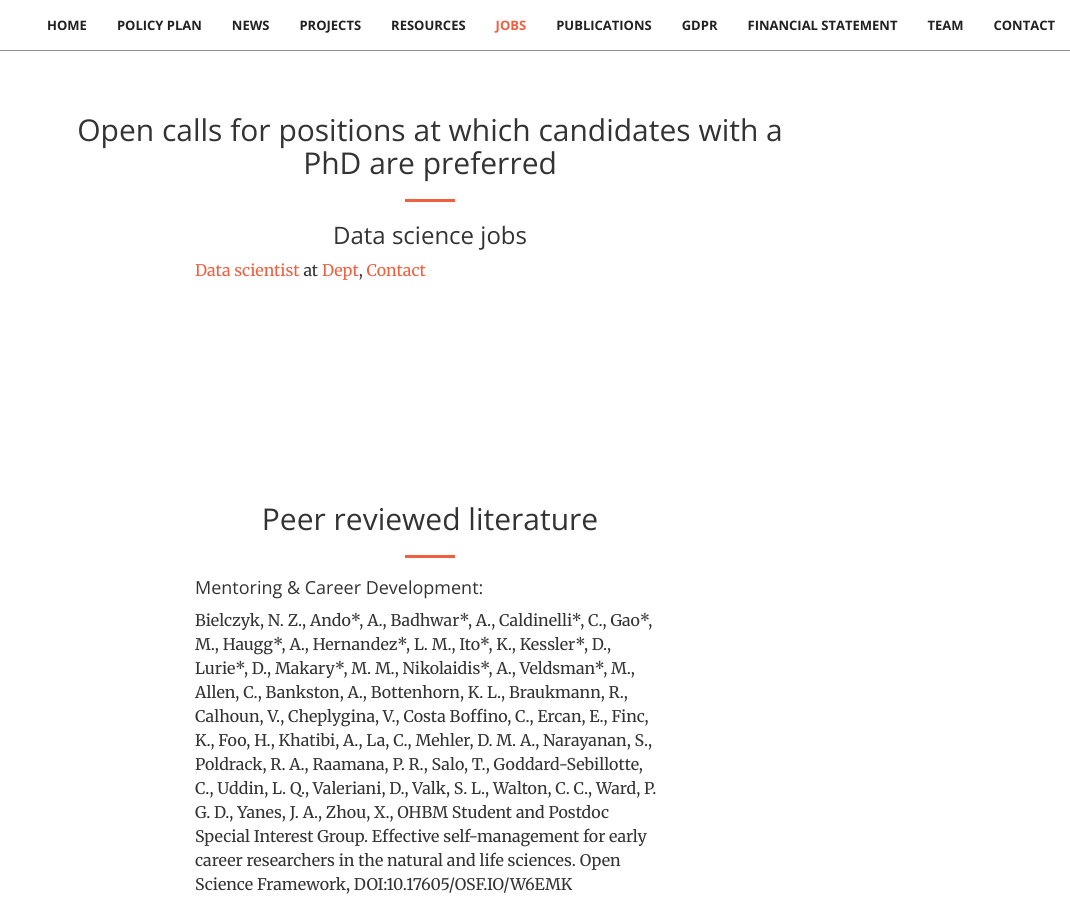
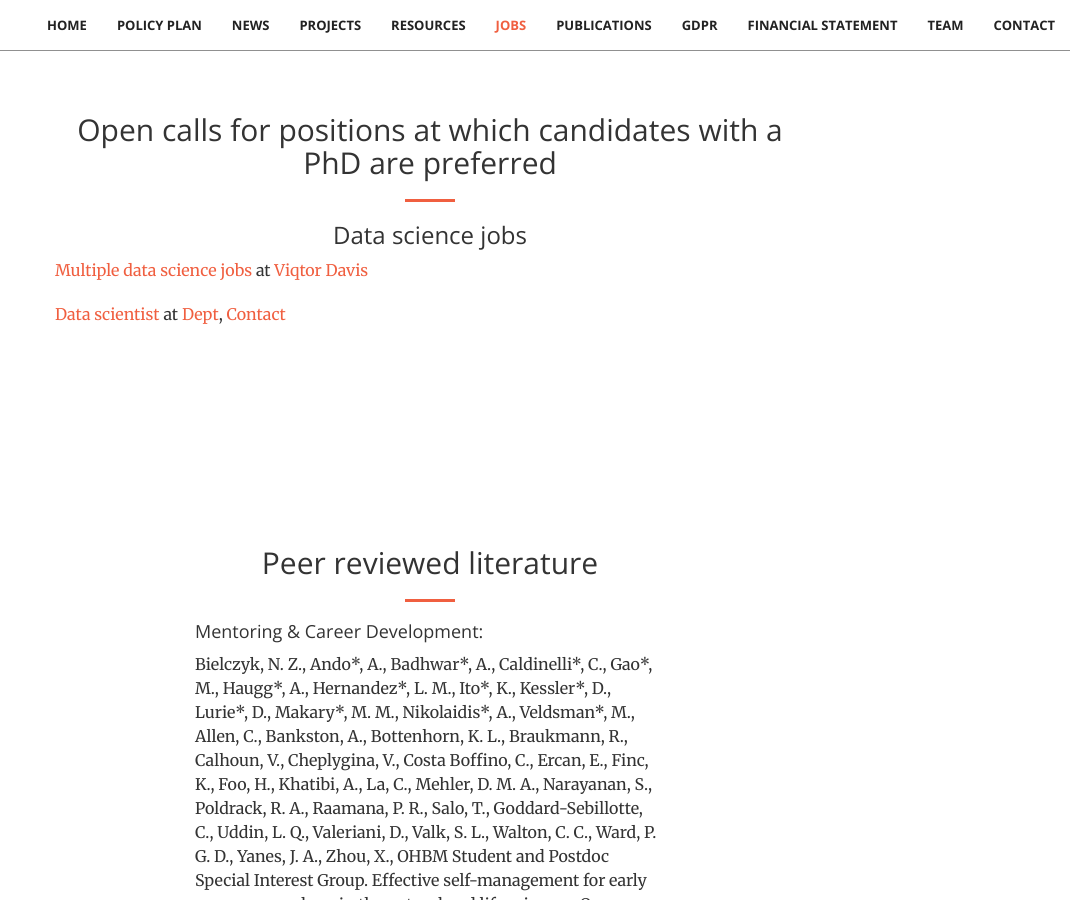
Before and after one commit to stichting-solaris/stichting-solaris.github.io, a Jekyll site: the page built from index.html, in a window 1280 px wide and 900 px high, scrolled down 10581 px. Shown: the whole window, without its empty margins (210-1280 px from the left). Built offline with Jekyll 4.4.1, drawn with Linux system fonts in a browser that asks for light colours.

Commit message:
Update jobs.html

```diff
--- a/_includes/jobs.html
+++ b/_includes/jobs.html
@@ -15,9 +15,10 @@
 <!-- Data science jobs: -->
                 <hr class="primary">
                 <h3 class="section-heading">Data science jobs</h3>
+                <p align="justify"><a href="https://www.viqtordavis.com/viqtor-davis-careers/">Multiple data science jobs</a>
+                    at <a href="https://www.viqtordavis.com/">Viqtor Davis</a></p>
 
-                <div class="col-lg-8 col-lg-offset-2 text-left">
-                <p><a href="https://www.deptagency.com/vacancy/data-scientist/">Data scientist</a> at
+                <p align="justify"><a href="https://www.deptagency.com/vacancy/data-scientist/">Data scientist</a> at
                 <a href="https://www.deptagency.com/">Dept</a>, <a href="#matthias">Contact</a></p>
                 </div>
             </div>
```
